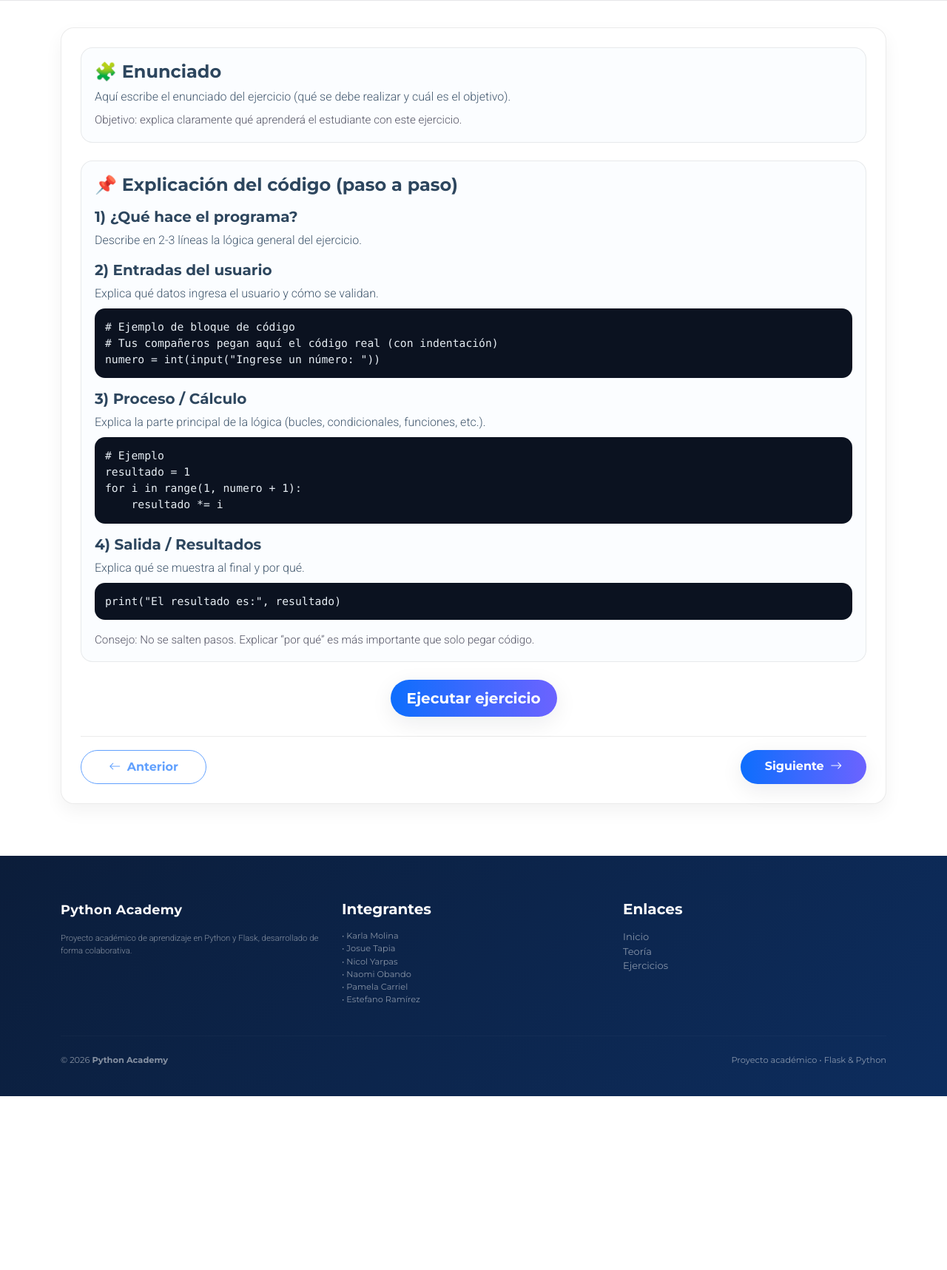
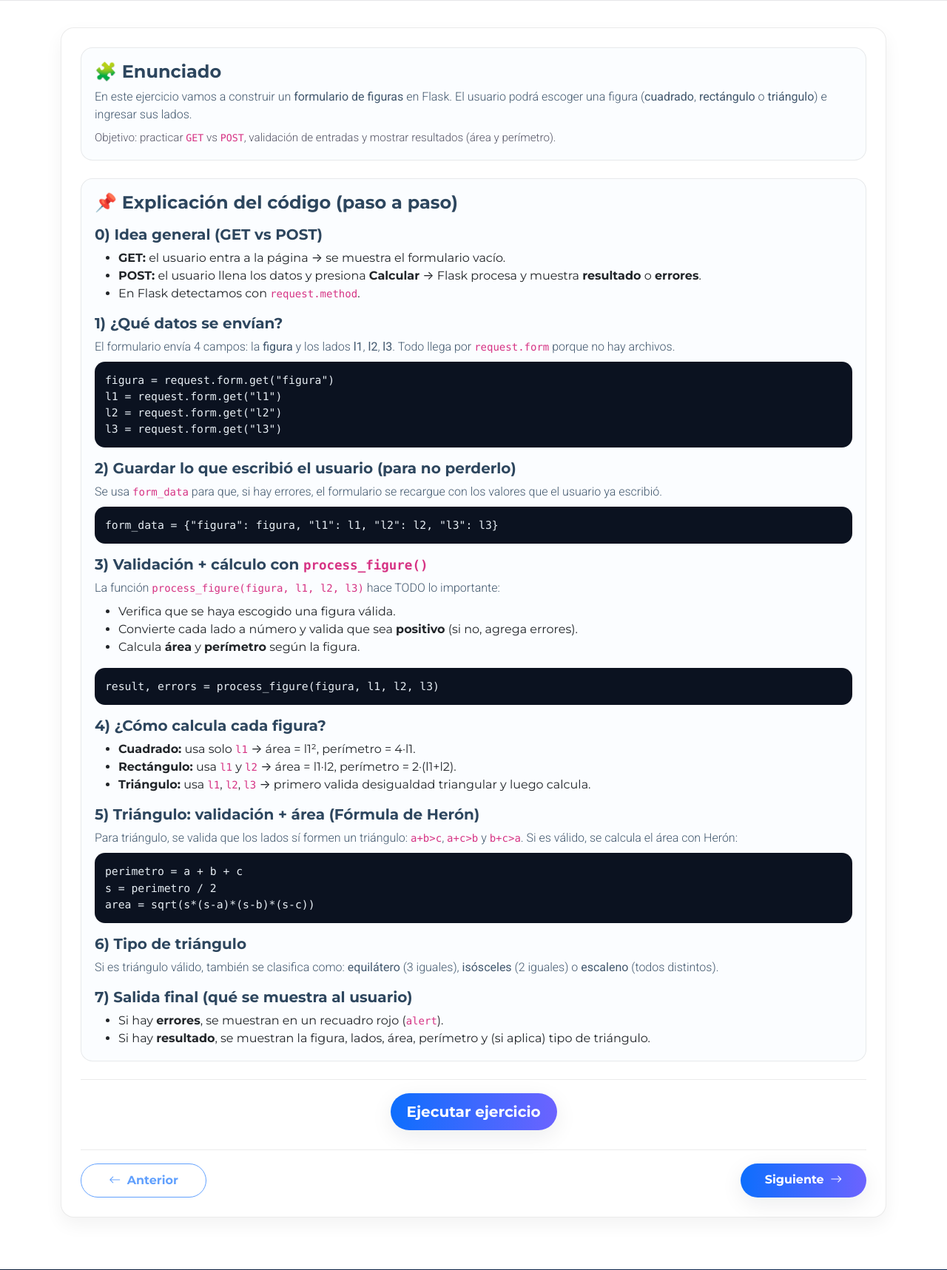
Before and after one commit to 29922-kamolina8/PYTHON_PROYECTO_PARCIAL3_WEB, a Flask app: page /ejercicios/ejercicio1 in a window 1280 px wide. Shown: the part 372-2089 px from the top of the page at 74% size. Before the commit the page ends 1854 px from the top, so only its background shows below. Run offline with Flask 3, Linux system fonts and the light colour scheme; some libraries are stand-ins or nearby versions.

Commit message:
Ejercicio 1,3

```diff
--- a/templates/ejercicios/ejercicio1/detalle.html
+++ b/templates/ejercicios/ejercicio1/detalle.html
@@ -13,11 +13,7 @@
   .hero-ej h1{font-weight:800;letter-spacing:-.02em;}
   .hero-ej p{max-width:920px;margin:0 auto;}
 
-  .hero-top-actions{
-    display:flex;
-    justify-content:center;
-    margin-bottom:14px;
-  }
+  .hero-top-actions{display:flex;justify-content:center;margin-bottom:14px;}
   .btn-pill{border-radius:999px;padding:10px 22px;font-weight:700;}
   .btn-pill-sm{border-radius:999px;padding:8px 16px;font-weight:700;}
 
@@ -28,7 +24,30 @@
     background:#fff;padding:26px;
   }
 
-  /* Bloques tipo tarjeta */
+  .ej-actions{
+    margin-top:18px;padding-top:18px;
+    border-top:1px solid rgba(0,0,0,.08);
+    display:flex;justify-content:center;
+  }
+
+  .form-shell{margin-top:22px;display:flex;justify-content:center;}
+  .form-card{
+    width:100%;max-width:720px;
+    border-radius:18px;border:1px solid rgba(0,0,0,.08);
+    box-shadow:0 10px 25px rgba(0,0,0,.06);
+    background:#fff;padding:22px;
+  }
+  .form-card *{max-width:100%;}
+
+  .ej-nav-bottom{
+    margin-top:26px;
+    padding-top:18px;
+    border-top:1px solid rgba(0,0,0,.08);
+    display:flex;justify-content:space-between;
+    gap:12px;flex-wrap:wrap;
+  }
+  .ej-nav-bottom .btn{min-width:170px;}
+
   .explain-card{
     border:1px solid rgba(0,0,0,.08);
     border-radius:16px;
@@ -36,57 +55,24 @@
     background:#fbfdff;
   }
 
-  /* Bloques de código */
   .code-box{
     background:#0b1220;
     color:#e6edf3;
     border-radius:14px;
     padding:14px;
     overflow:auto;
-    font-family: ui-monospace, SFMono-Regular, Menlo, Monaco, Consolas, "Liberation Mono", "Courier New", monospace;
-    font-size: 0.92rem;
-    white-space: pre; /* respeta enter + espacios */
-    margin: 0;
+    font-family: ui-monospace, SFMono-Regular, Menlo, Monaco, Consolas, "Liberation Mono","Courier New", monospace;
+    font-size:.92rem;
+    white-space:pre;
+    margin:0;
   }
-
-  .hint{ font-size:.95rem; color:#556; }
-
-  /* Botón ejecutar */
-  .ej-actions{
-    margin-top:18px;
-    display:flex;
-    justify-content:center;
-  }
-
-  /* Formulario/Salida */
-  .form-shell{margin-top:22px;display:flex;justify-content:center;}
-  .form-card{
-    width:100%;
-    max-width:720px;
-    border-radius:18px;border:1px solid rgba(0,0,0,.08);
-    box-shadow:0 10px 25px rgba(0,0,0,.06);
-    background:#fff;padding:22px;
-  }
-  .form-card *{max-width:100%;}
-
-  /* Navegación inferior */
-  .ej-nav-bottom{
-    margin-top:26px;
-    padding-top:18px;
-    border-top:1px solid rgba(0,0,0,.08);
-    display:flex;
-    justify-content:space-between;
-    gap:12px;
-    flex-wrap:wrap;
-  }
-  .ej-nav-bottom .btn{ min-width:170px; }
+  .hint{font-size:.95rem;color:#556;}
 </style>
 
 <!-- HERO -->
 <section class="hero-ej">
   <div class="container text-center">
 
-    <!-- Volver al menú -->
     <div class="hero-top-actions">
       <a href="{{ url_for('ejercicios') }}" class="btn btn-outline-secondary btn-pill-sm">
         <i class="bi bi-arrow-left me-1"></i> Volver al menú
@@ -95,11 +81,7 @@
 
     <span class="badge bg-primary mb-3">{{ ejercicio.tema }}</span>
     <h1 class="display-5 mb-2">{{ ejercicio.titulo }}</h1>
-
-    <!-- ✅ Se mantiene la DESCRIPCIÓN CORTA -->
-    <p class="lead text-muted">
-      {{ ejercicio.descripcion }}
-    </p>
+    <p class="lead text-muted">{{ ejercicio.descripcion }}</p>
   </div>
 </section>
 
@@ -108,65 +90,88 @@
   <div class="container">
     <div class="ej-panel">
 
-      <!-- ✅ ENUNCIADO (EDITAR AQUÍ) -->
+      <!-- ✅ ENUNCIADO REAL -->
       <div class="explain-card mb-4">
         <h4 class="fw-bold mb-2">🧩 Enunciado</h4>
-
-        <!-- 👇 Tus compañeros cambian este texto -->
         <p class="mb-2">
-          Aquí escribe el enunciado del ejercicio (qué se debe realizar y cuál es el objetivo).
+          En este ejercicio vamos a construir un <b>formulario de figuras</b> en Flask.
+          El usuario podrá escoger una figura (<b>cuadrado</b>, <b>rectángulo</b> o <b>triángulo</b>)
+          e ingresar sus lados.
         </p>
-
         <p class="mb-0 hint">
-          Objetivo: explica claramente qué aprenderá el estudiante con este ejercicio.
+          Objetivo: practicar <code>GET</code> vs <code>POST</code>, validación de entradas y mostrar resultados (área y perímetro).
         </p>
       </div>
 
-      <!-- ✅ EXPLICACIÓN DEL CÓDIGO (EDITAR AQUÍ) -->
-      <div class="explain-card mb-4">
-        <h4 class="fw-bold mb-3">📌 Explicación del código (paso a paso)</h4>
+<div class="explain-card mb-4">
+  <h4 class="fw-bold mb-3">📌 Explicación del código (paso a paso)</h4>
 
-        <!-- ===== BLOQUE 1 ===== -->
-        <h5 class="fw-bold mb-2">1) ¿Qué hace el programa?</h5>
-        <p class="mb-3">
-          Describe en 2-3 líneas la lógica general del ejercicio.
-        </p>
+  <h5 class="fw-bold mb-2">0) Idea general (GET vs POST)</h5>
+  <ul class="mb-3">
+    <li><b>GET:</b> el usuario entra a la página → se muestra el formulario vacío.</li>
+    <li><b>POST:</b> el usuario llena los datos y presiona <b>Calcular</b> → Flask procesa y muestra <b>resultado</b> o <b>errores</b>.</li>
+    <li>En Flask detectamos con <code>request.method</code>.</li>
+  </ul>
 
-        <!-- ===== BLOQUE 2 ===== -->
-        <h5 class="fw-bold mb-2">2) Entradas del usuario</h5>
-        <p class="mb-2">
-          Explica qué datos ingresa el usuario y cómo se validan.
-        </p>
+  <h5 class="fw-bold mb-2">1) ¿Qué datos se envían?</h5>
+  <p class="mb-2">
+    El formulario envía 4 campos: la <b>figura</b> y los lados <b>l1</b>, <b>l2</b>, <b>l3</b>.
+    Todo llega por <code>request.form</code> porque no hay archivos.
+  </p>
+  <pre class="code-box mb-3"><code>figura = request.form.get("figura")
+l1 = request.form.get("l1")
+l2 = request.form.get("l2")
+l3 = request.form.get("l3")</code></pre>
 
-        <pre class="code-box mb-3"><code># Ejemplo de bloque de código
-# Tus compañeros pegan aquí el código real (con indentación)
-numero = int(input("Ingrese un número: "))</code></pre>
+  <h5 class="fw-bold mb-2">2) Guardar lo que escribió el usuario (para no perderlo)</h5>
+  <p class="mb-2">
+    Se usa <code>form_data</code> para que, si hay errores, el formulario se recargue con los valores que el usuario ya escribió.
+  </p>
+  <pre class="code-box mb-3"><code>form_data = {"figura": figura, "l1": l1, "l2": l2, "l3": l3}</code></pre>
 
-        <!-- ===== BLOQUE 3 ===== -->
-        <h5 class="fw-bold mb-2">3) Proceso / Cálculo</h5>
-        <p class="mb-2">
-          Explica la parte principal de la lógica (bucles, condicionales, funciones, etc.).
-        </p>
+  <h5 class="fw-bold mb-2">3) Validación + cálculo con <code>process_figure()</code></h5>
+  <p class="mb-2">
+    La función <code>process_figure(figura, l1, l2, l3)</code> hace TODO lo importante:
+  </p>
+  <ul class="mb-3">
+    <li>Verifica que se haya escogido una figura válida.</li>
+    <li>Convierte cada lado a número y valida que sea <b>positivo</b> (si no, agrega errores).</li>
+    <li>Calcula <b>área</b> y <b>perímetro</b> según la figura.</li>
+  </ul>
+  <pre class="code-box mb-3"><code>result, errors = process_figure(figura, l1, l2, l3)</code></pre>
 
-        <pre class="code-box mb-3"><code># Ejemplo
-resultado = 1
-for i in range(1, numero + 1):
-    resultado *= i</code></pre>
+  <h5 class="fw-bold mb-2">4) ¿Cómo calcula cada figura?</h5>
+  <ul class="mb-3">
+    <li><b>Cuadrado:</b> usa solo <code>l1</code> → área = l1², perímetro = 4·l1.</li>
+    <li><b>Rectángulo:</b> usa <code>l1</code> y <code>l2</code> → área = l1·l2, perímetro = 2·(l1+l2).</li>
+    <li><b>Triángulo:</b> usa <code>l1</code>, <code>l2</code>, <code>l3</code> → primero valida desigualdad triangular y luego calcula.</li>
+  </ul>
 
-        <!-- ===== BLOQUE 4 ===== -->
-        <h5 class="fw-bold mb-2">4) Salida / Resultados</h5>
-        <p class="mb-2">
-          Explica qué se muestra al final y por qué.
-        </p>
+  <h5 class="fw-bold mb-2">5) Triángulo: validación + área (Fórmula de Herón)</h5>
+  <p class="mb-2">
+    Para triángulo, se valida que los lados sí formen un triángulo:
+    <code>a+b&gt;c</code>, <code>a+c&gt;b</code> y <code>b+c&gt;a</code>.
+    Si es válido, se calcula el área con Herón:
+  </p>
+  <pre class="code-box mb-3"><code>perimetro = a + b + c
+s = perimetro / 2
+area = sqrt(s*(s-a)*(s-b)*(s-c))</code></pre>
 
-        <pre class="code-box"><code>print("El resultado es:", resultado)</code></pre>
+  <h5 class="fw-bold mb-2">6) Tipo de triángulo</h5>
+  <p class="mb-3">
+    Si es triángulo válido, también se clasifica como:
+    <b>equilátero</b> (3 iguales), <b>isósceles</b> (2 iguales) o <b>escaleno</b> (todos distintos).
+  </p>
 
-        <p class="hint mt-3 mb-0">
-          Consejo: No se salten pasos. Explicar “por qué” es más importante que solo pegar código.
-        </p>
-      </div>
+  <h5 class="fw-bold mb-2">7) Salida final (qué se muestra al usuario)</h5>
+  <ul class="mb-0">
+    <li>Si hay <b>errores</b>, se muestran en un recuadro rojo (<code>alert</code>).</li>
+    <li>Si hay <b>resultado</b>, se muestran la figura, lados, área, perímetro y (si aplica) tipo de triángulo.</li>
+  </ul>
+</div>
 
-      <!-- ✅ BOTÓN EJECUTAR -->
+
+      <!-- ✅ Ejecutar -->
       <div class="ej-actions">
         <a href="{{ url_for('ejecutar_ejercicio', slug=ejercicio.slug) }}#formulario"
            class="btn btn-primary btn-pill btn-lg">
@@ -174,7 +179,7 @@ for i in range(1, numero + 1):
         </a>
       </div>
 
-      <!-- ✅ FORMULARIO / SALIDA (sale después del botón) -->
+      <!-- Formulario / salida -->
       {% if contenido %}
       <div id="formulario" class="form-shell">
         <div class="form-card">
@@ -183,7 +188,7 @@ for i in range(1, numero + 1):
       </div>
       {% endif %}
 
-      <!-- ✅ ANTERIOR / SIGUIENTE -->
+      <!-- ✅ Anterior / Siguiente -->
       <div class="ej-nav-bottom">
 
         {% if anterior %}
```
Also changed, not shown: templates/ejercicios/ejercicio1/ejercicio.py (+59 -75 lines), templates/ejercicios/ejercicio1/geometry.py (added, +75 -0 lines), templates/ejercicios/ejercicio3/detalle.html (+73 -93 lines), templates/ejercicios/ejercicio3/ejercicio.py (+67 -26 lines).
